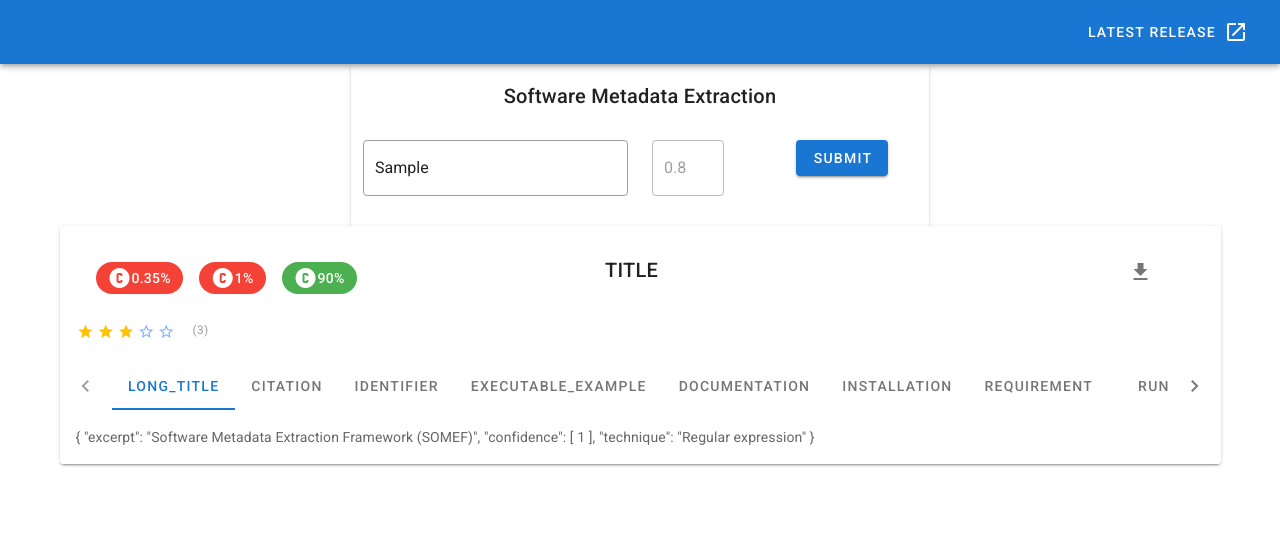
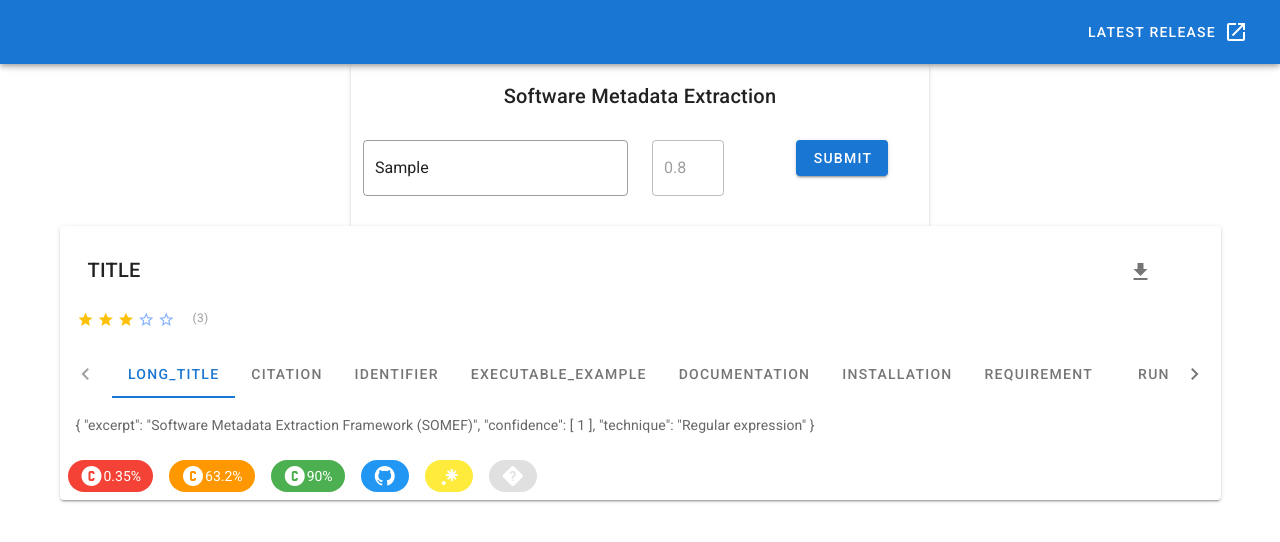
Before and after one commit to SoftwareUnderstanding/SOMEF-Vider, a Vue app in the folder client/: page / in a window 1280 px wide. Both pictures are taken after typing "Sample" into the empty fields and a click on the button "SUBMIT". Shown: the top 542 px of the page. Built offline with nearby package versions, Linux system fonts and the light colour scheme; no server answers.

Commit message:
Added chip for extraction method

```diff
--- a/client/package.json
+++ b/client/package.json
@@ -18,7 +18,7 @@
     "@vue/cli-plugin-eslint": "~4.5.0",
     "@vue/cli-service": "~4.5.0",
     "babel-eslint": "^10.1.0",
-    "eslint": "^6.7.2",
+    "eslint": "^8.0.1",
     "eslint-plugin-vue": "^6.2.2",
     "sass": "~1.32.0",
     "sass-loader": "^10.0.0",
--- /dev/null
+++ b/client/src/components/ExtractMethodChip.vue
@@ -0,0 +1,67 @@
+<template>
+  <v-tooltip top>
+    <template v-slot:activator="{ on, attrs }">
+      <v-chip
+          v-bind="attrs"
+          v-on="on"
+          class="ma-2"
+          :color="methodItem.color"
+          text-color="white"
+      >
+        <v-icon>
+          {{ methodItem.icon }}
+        </v-icon>
+      </v-chip>
+    </template>
+    <span>Extraction Method: {{ methodItem.name }}</span>
+  </v-tooltip>
+</template>
+
+<script>
+export default {
+  name: "ExtractMethodChip",
+  props:{
+    value: {
+      type: String,
+      default: '',
+    }
+  },
+  data: () => ({
+    methodItemsList: [
+      {
+        idName: 'unknown',
+        icon: 'mdi-help-rhombus',
+        name: 'Unknown',
+        color: 'inherit'
+      },
+      {
+        idName: 'github',
+        icon: 'mdi-github',
+        name: 'GitHub',
+        color: 'blue'
+      },
+      {
+        idName: 'regular-expression',
+        icon: 'mdi-regex',
+        name: 'Regular Expression',
+        color: 'yellow'
+      },
+
+    ],
+    methodItem:{
+      icon: null,
+      name: null,
+      color: null
+    }
+  }),
+  created(){
+    this.methodItem = this.methodItemsList.find(item => item.idName === this.value)
+    if(this.methodItem === undefined){
+      this.methodItem = this.methodItemsList[0]
+    }
+  }
+}
+</script>
+
+<style scoped>
+</style>
--- a/client/src/components/MetadataCard.vue
+++ b/client/src/components/MetadataCard.vue
@@ -4,11 +4,6 @@
         <v-card-title>
           <v-container>
             <v-row justify="space-between">
-              <v-col>
-                <confidence-chip :value="0.35"></confidence-chip>
-                <confidence-chip :value="1"></confidence-chip>
-                <confidence-chip :value="90"></confidence-chip>
-              </v-col>
               <v-col>
                 TITLE
               </v-col>
@@ -59,16 +54,26 @@
           </v-tab-item>
         </v-tabs-items>
 
+        <!-- TEST AREA-->
+        <confidence-chip :value="0.35"></confidence-chip>
+        <confidence-chip :value="63.2"></confidence-chip>
+        <confidence-chip :value="90"></confidence-chip>
+        <extract-method-chip value="github"></extract-method-chip>
+        <extract-method-chip value="regular-expression"></extract-method-chip>
+        <extract-method-chip value="asdf"></extract-method-chip>
+
       </v-card>
 </template>
 
 <script>
 import ConfidenceChip from "@/components/ConfidenceChip";
+import ExtractMethodChip from "@/components/ExtractMethodChip";
 
 export default {
   name: "MetadataCard",
   components:{
-    ConfidenceChip
+    ConfidenceChip,
+    ExtractMethodChip,
   },
   props: {
     metadata: null,
```
Also changed, not shown: 1 other file (tests, documents, lock files or other folders).
